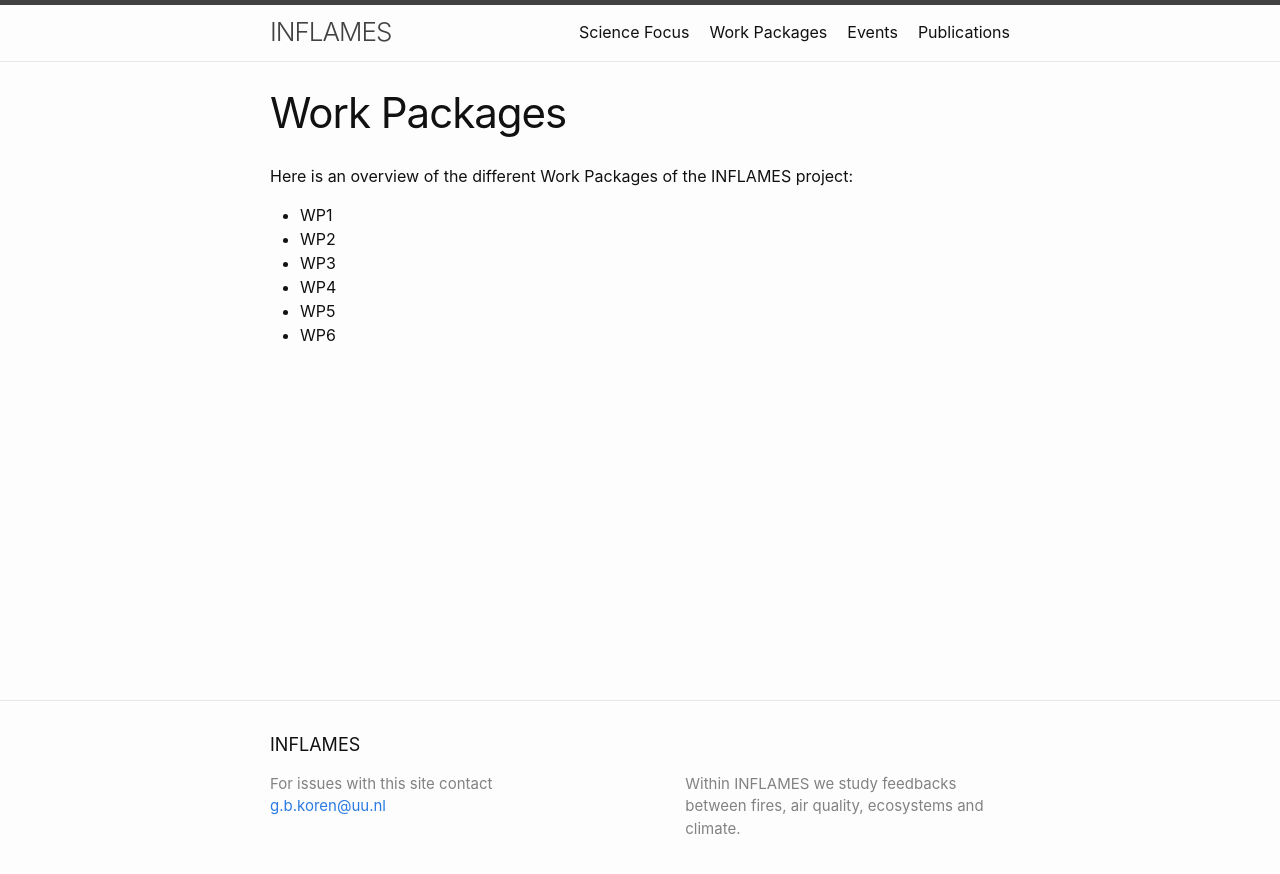
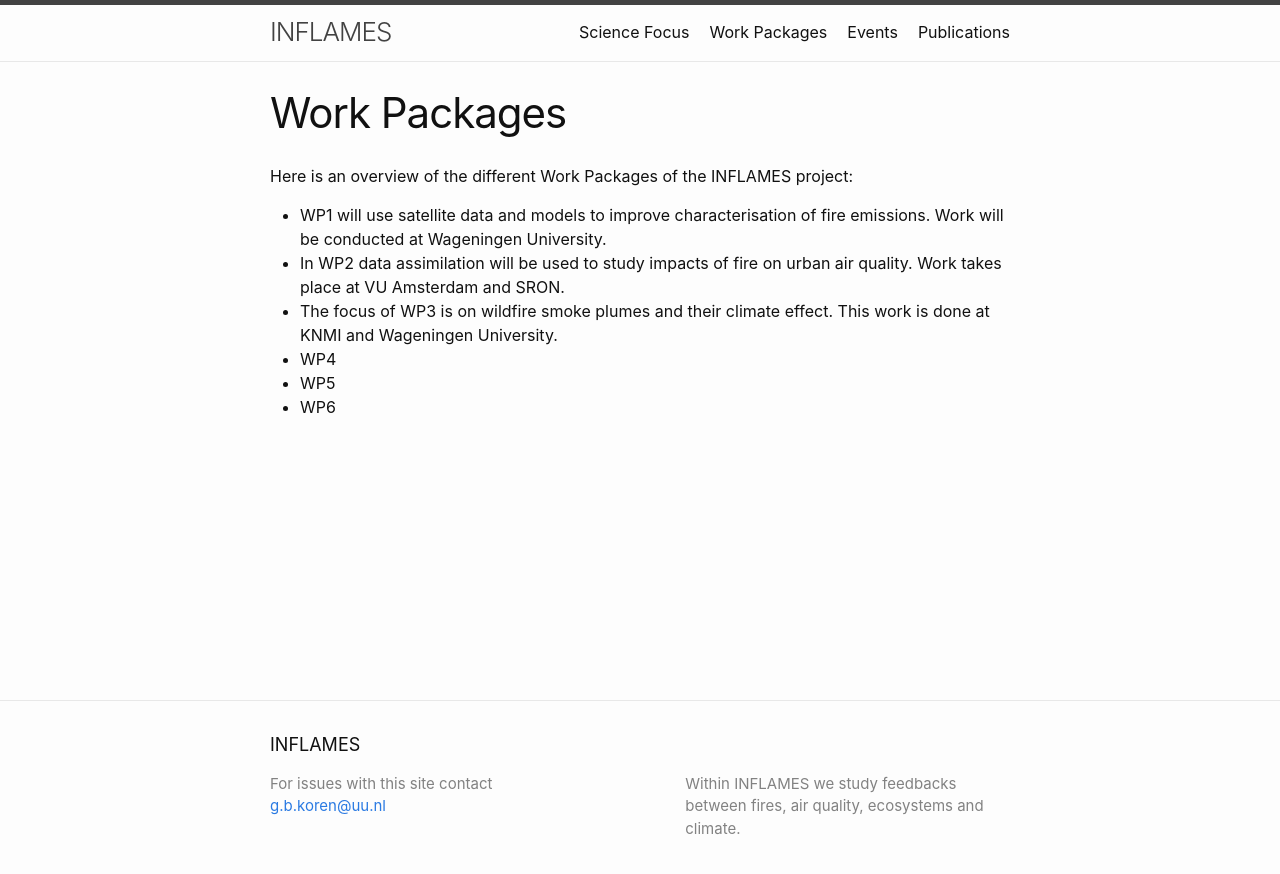
Before and after one commit to inflames-project/inflames-project.github.io, a Jekyll site: the page built from work-packages.md, in a window 1280 px wide. Shown: the top 874 px of the page. Built offline with Jekyll 4.4.1, drawn with Linux system fonts in a browser that asks for light colours.

Commit message:
Update work-packages.md

```diff
--- a/work-packages.md
+++ b/work-packages.md
@@ -6,9 +6,9 @@ permalink: /work-packages/
 
 Here is an overview of the different Work Packages of the INFLAMES project:
 
-- WP1
-- WP2
-- WP3
+- WP1 will use satellite data and models to improve characterisation of fire emissions. Work will be conducted at Wageningen University.
+- In WP2 data assimilation will be used to study impacts of fire on urban air quality. Work takes place at VU Amsterdam and SRON.
+- The focus of WP3 is on wildfire smoke plumes and their climate effect. This work is done at KNMI and Wageningen University.
 - WP4
 - WP5
 - WP6
```
